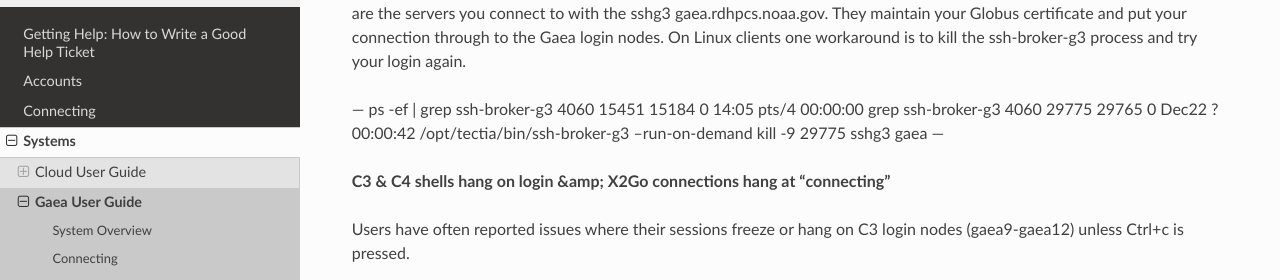
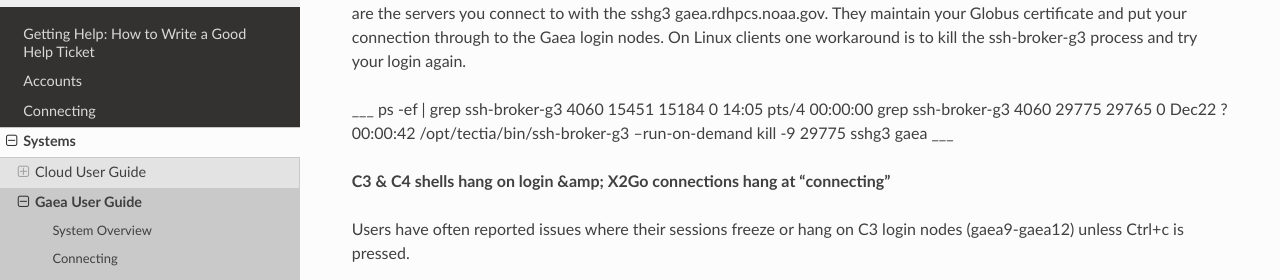
Before and after one commit to NOAA-RDHPCS/noaa-rdhpcs.github.io, a Sphinx documentation site: the page built from source/systems/gaea_user_guide.rst, in a window 1280 px wide and 900 px high, scrolled down 2125 px. Shown: the part 158-438 px from the top of the window. Built offline with Sphinx 7.4.7 and the Read the Docs theme 2.0.0, drawn with Linux system fonts in a browser that asks for light colours.

```diff
--- a/source/systems/gaea_user_guide.rst
+++ b/source/systems/gaea_user_guide.rst
@@ -139,13 +139,13 @@ Known Issues
 
 We have had reports of users being unable to connect to the CAC bastions via TECTIA client. As documented, CAC bastions are the servers you connect to with the sshg3 gaea.rdhpcs.noaa.gov.  They maintain your Globus certificate and put your connection through to the Gaea login nodes. On Linux clients one workaround is to kill the ssh-broker-g3 process and try your login again.
 
----
+___
 ps -ef | grep ssh-broker-g3
 4060     15451 15184  0 14:05 pts/4    00:00:00 grep ssh-broker-g3
 4060     29775 29765  0 Dec22 ?        00:00:42 /opt/tectia/bin/ssh-broker-g3 --run-on-demand
 kill -9 29775
 sshg3 gaea
----
+___
 
 **C3 & C4 shells hang on login &amp; X2Go connections hang at "connecting"**
 
```
